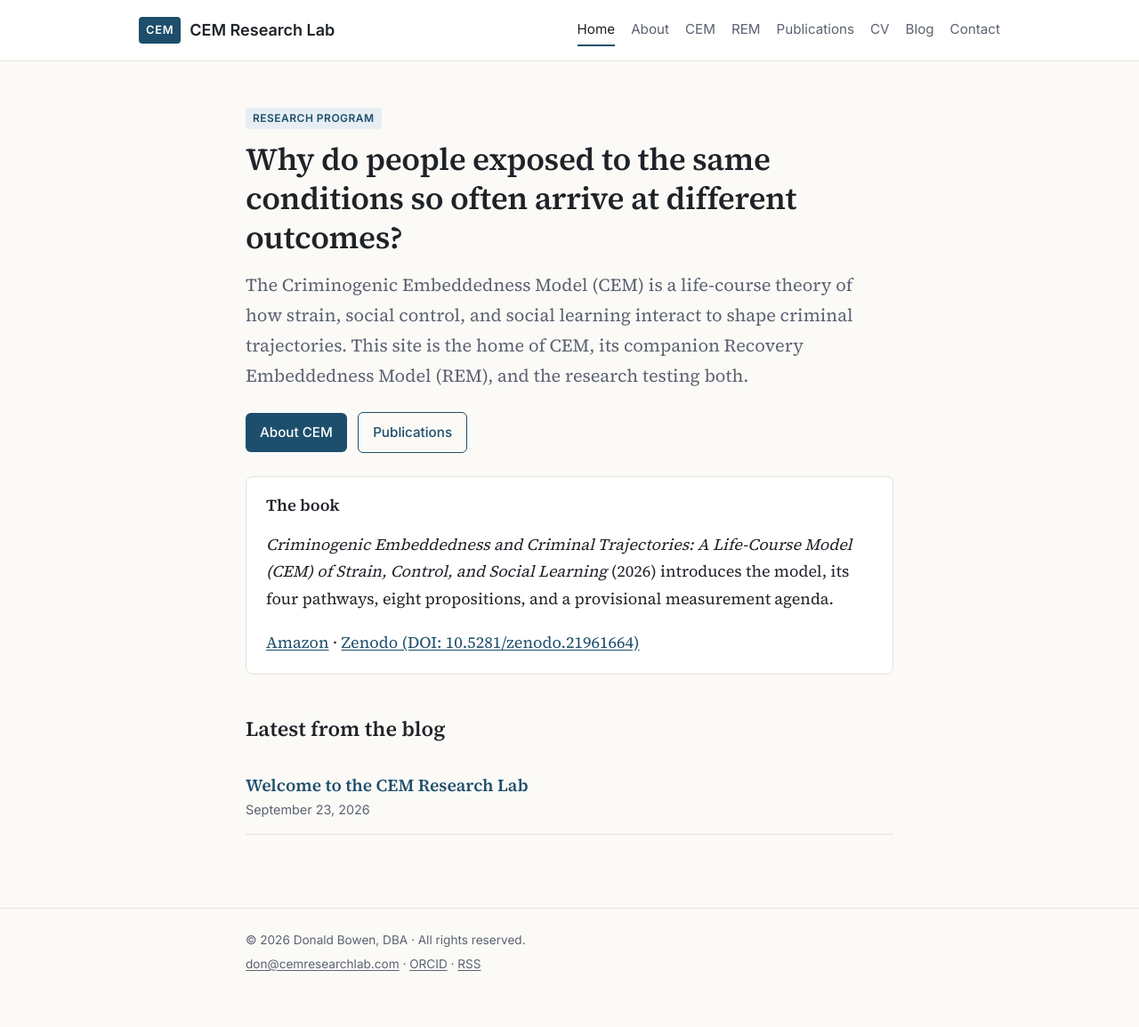
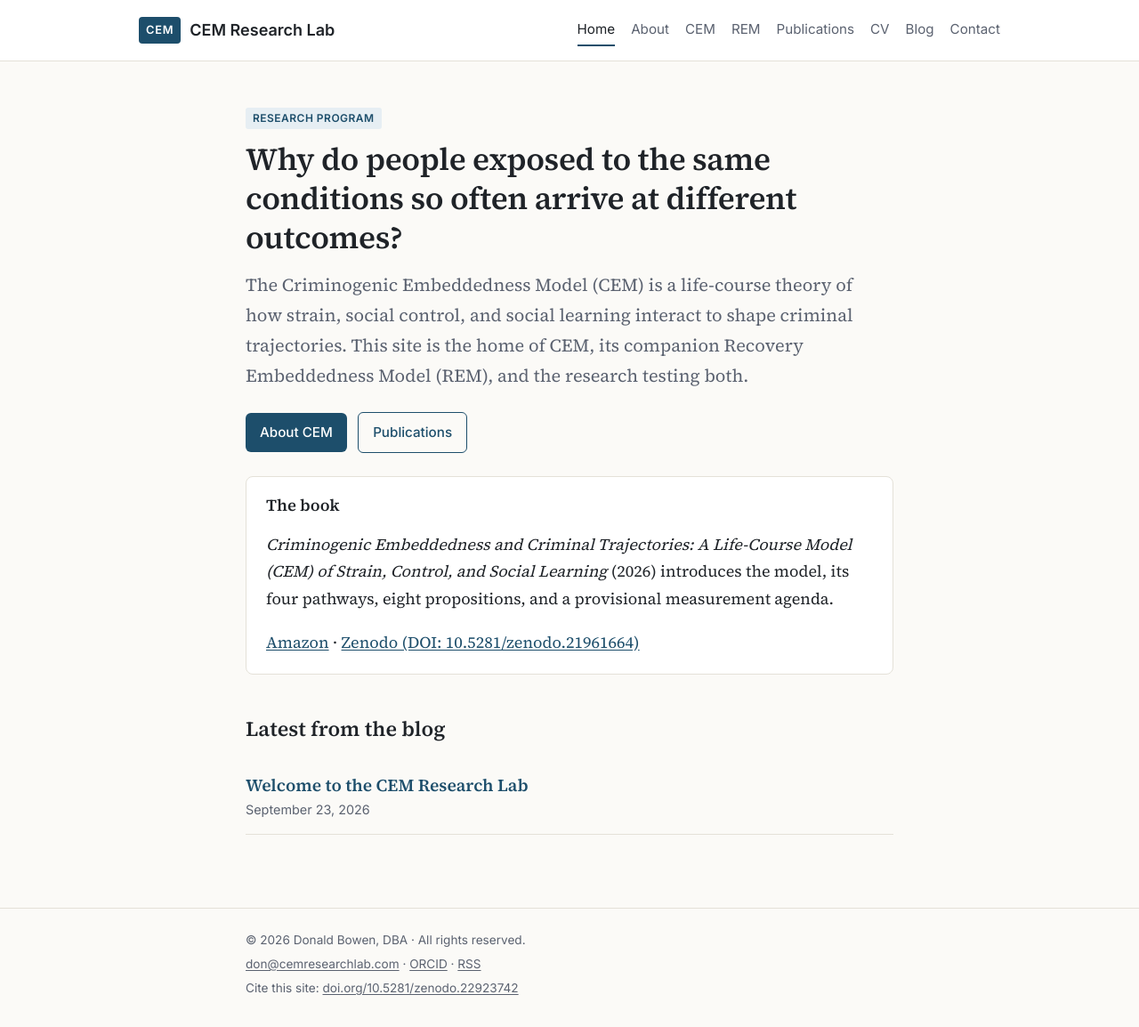
Before and after one commit to donbowen0-creator/cemresearchlab-site, a Jekyll site: the page built from index.md, in a window 1280 px wide. Shown: the whole page at 89% size. Built offline with Jekyll 4.4.1, drawn with Linux system fonts in a browser that asks for light colours; before the commit the page ends 1127 px from its top, so only the background shows below that.

Commit message:
Add files via upload

```diff
--- a/_layouts/default.html
+++ b/_layouts/default.html
@@ -40,6 +40,7 @@
         <a href="https://orcid.org/{{ site.orcid }}">ORCID</a> ·
         <a href="{{ '/feed.xml' | relative_url }}">RSS</a>
       </p>
+      <p>Cite this site: <a href="https://doi.org/{{ site.site_doi }}">doi.org/{{ site.site_doi }}</a></p>
     </div>
   </footer>
 </body>
```
